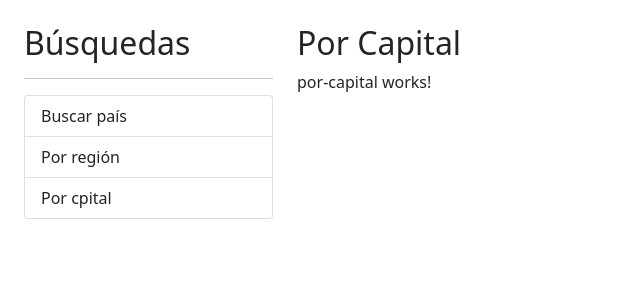
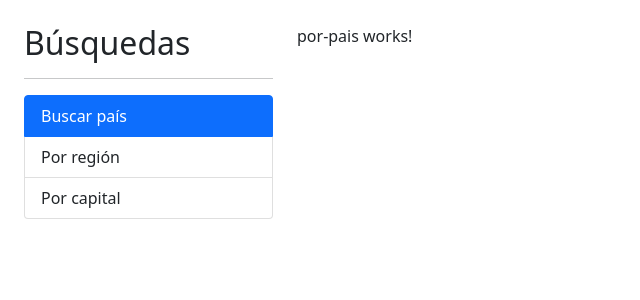
Before and after one commit to CabesaDario/03-paisesApp, an Angular app: page / in a window 1280 px wide. Shown: the top 300 px of the page, without its empty margins (0-640 px from the left). Built offline with nearby package versions, Linux system fonts and the light colour scheme.

Commit message:
Update app.component.html

```diff
--- a/src/app/app.component.html
+++ b/src/app/app.component.html
@@ -2,21 +2,12 @@
 
   <div class="col-3">
 
-    <h2>Búsquedas</h2>
-    <hr>
-    <ul class="list-group">
-      <li class="list-group-item">Buscar país</li>
-      <li class="list-group-item">Por región</li>
-      <li class="list-group-item">Por cpital</li>
-    </ul>
+   <app-sidebar></app-sidebar>
 
   </div>
 
   <div class="col">
-    <h2>Por Capital</h2>
-    <app-por-capital>
-
-    </app-por-capital>
+    <router-outlet></router-outlet>
   </div>
 
 </div>
```
